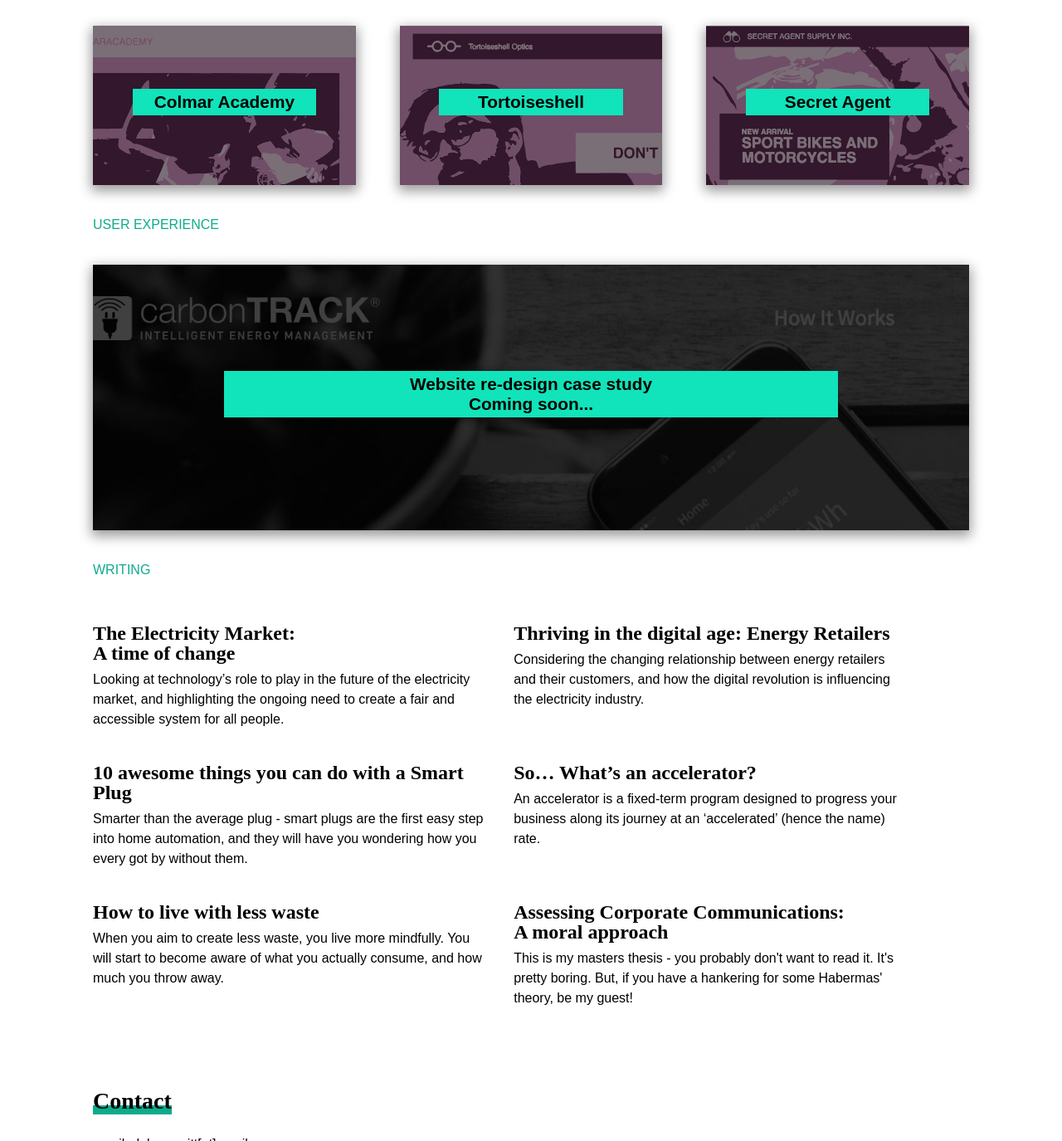
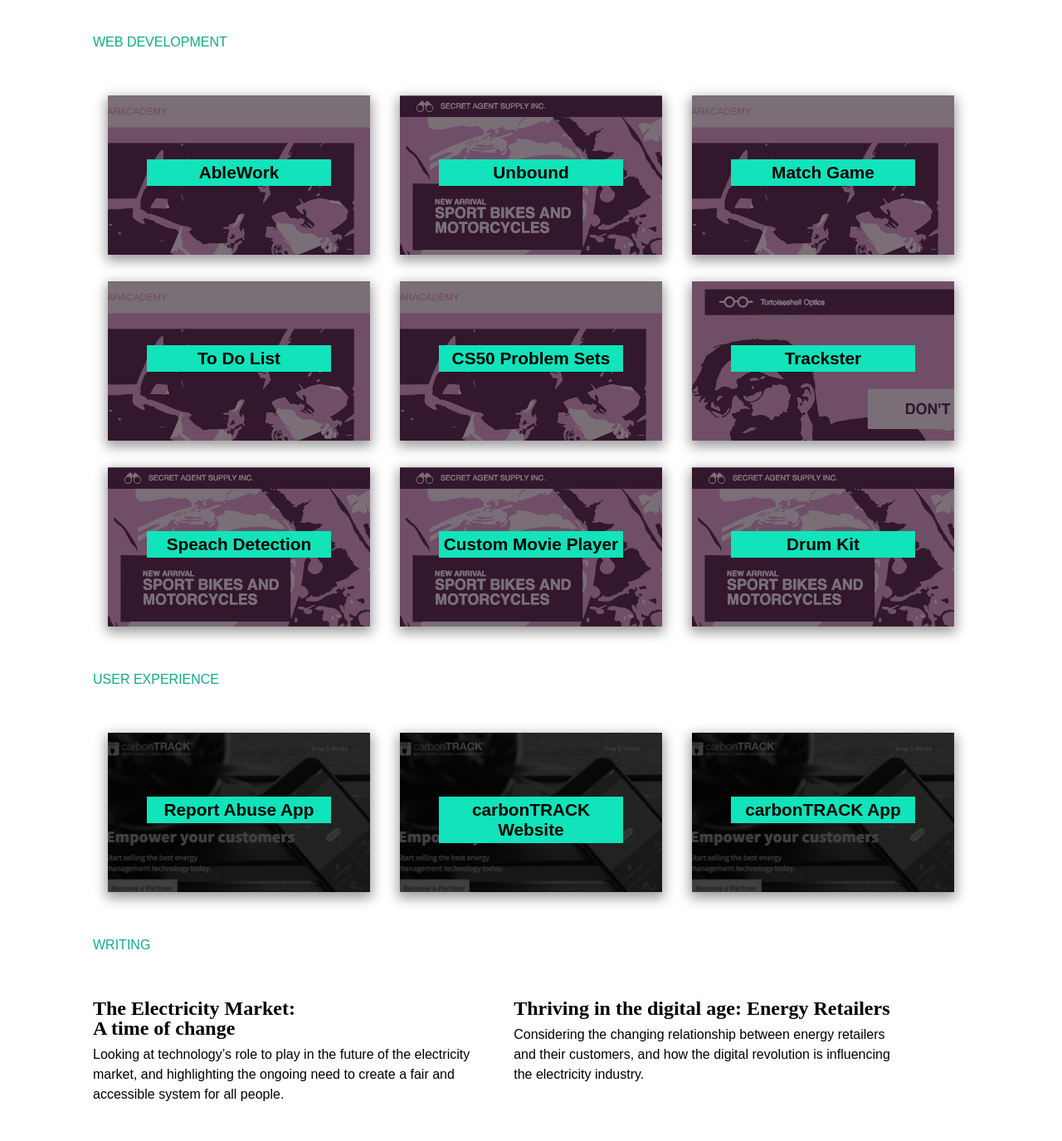
Before and after one commit to debracupitt/portfolio, a website: page index.html in a window 1280 px wide. Shown: the part 1322-2697 px from the top of the page at 83% size. Drawn offline with Linux system fonts and the light colour scheme.

Commit message:
Fix gap on cards and add more cards

```diff
--- a/index.html
+++ b/index.html
@@ -30,7 +30,7 @@
       <img id="profile-image" src="./resources/images/profile-image.jpg" alt="Profile image of Deb">
     </div>
     <div class="profile">
-      <h1>User experience designer & web developer.</h1></br>
+      <h1>Web developer & user experience designer.</h1></br>
       <h3>I focus on tackling <span class="green">social and environmental</span> challenges & creating <span class="green">positive impact.</span></h3>
     </div>
   </header>
@@ -50,7 +50,10 @@
     <div class="history">
       <h4>BRIEF HISTORY IN TIME</h4>
       <ul>
-        <li><div class="date">January 2017 to Current</div>
+        <li><div class="date">May 2018 to Current</div>
+        <div class="role">Freelance Web Developer and Designer</div>
+        <div class="company">Self-Employed</div></li>
+        <li><div class="date">January 2017 to May 2018</div>
         <div class="role">Marketing & User Experience Manager</div>
         <div class="company">carbonTRACK</div></li>
         <li><div class="date">October 2016 to January 2017</div>
@@ -66,15 +69,15 @@
       </br>
       <h4>SKILLS</h4>
       <ul>
+        <li><div class="role">Javascript, HTML, CSS, SCSS, Python, C, SQLite</div>
+        </li>
         <li><div class="role">User experience design & strategy</div>
         </li>
-        <li><div class="role">Front-end web development</div>
+        <li><div class="role">Team leadership (Scrum Master)</div>
         </li>
-        <li><div class="role">Team leadership (scrum master)</div>
+        <li><div class="role">Problem solving</div>
         </li>
         <li><div class="role">Digital marketing & copywriting</div>
-        </li>
-        <li><div class="role">Problem solving</div>
         </li>
       </ul>
     </div>
@@ -89,49 +92,137 @@
   <div>
     <h4 class="work">WEB DEVELOPMENT</h4>
     <div class="web flex wrap justify-spacebtwn">
+
       <div class="card card-small">
-        <a href="https://debracupitt.github.io/colmaracademy/" target="_blank">
-          <img src="resources/images/colmar-academy.svg" alt="Colmar Academy">
+        <a href="https://github.com/debracupitt/ablework" target="_blank">
+          <img src="resources/images/colmar-academy.svg" alt="AbleWork">
           <div class="content-overlay"></div>
           <div class="title">
-            <h3>Colmar Academy</h3>
+            <h3>AbleWork</h3>
           </div>
         </a>
       </div>
+
       <div class="card card-small">
-        <a href="https://debracupitt.github.io/Tortoiseshell/" target="_blank">
-          <img src="resources/images/optics.svg" alt="Tortoiseshell">
+        <a href="https://debracupitt.github.io/secretagent/" target="_blank">
+          <img src="resources/images/secret-agent.svg" alt="Unbound">
           <div class="content-overlay"></div>
           <div class="title">
-            <h3>Tortoiseshell</h3>
+            <h3>Unbound</h3>
           </div>
         </a>
       </div>
+
       <div class="card card-small">
-        <a href="https://debracupitt.github.io/secretagent/" target="_blank">
-          <img src="resources/images/secret-agent.svg" alt="secretagent">
+        <a href="https://github.com/debracupitt/ablework" target="_blank">
+          <img src="resources/images/colmar-academy.svg" alt="Match Game">
           <div class="content-overlay"></div>
           <div class="title">
-            <h3>Secret Agent</h3>
+            <h3>Match Game</h3>
           </div>
         </a>
       </div>
+
+      <div class="card card-small">
+        <a href="https://github.com/debracupitt/ablework" target="_blank">
+          <img src="resources/images/colmar-academy.svg" alt="To Do List">
+          <div class="content-overlay"></div>
+          <div class="title">
+            <h3>To Do List</h3>
+          </div>
+        </a>
+      </div>
+
+      <div class="card card-small">
+        <a href="https://debracupitt.github.io/colmaracademy/" target="_blank">
+          <img src="resources/images/colmar-academy.svg" alt="CS50 Problem Sets">
+          <div class="content-overlay"></div>
+          <div class="title">
+            <h3>CS50 Problem Sets</h3>
+          </div>
+        </a>
+      </div>
+
+      <div class="card card-small">
+        <a href="https://debracupitt.github.io/Tortoiseshell/" target="_blank">
+          <img src="resources/images/optics.svg" alt="Trackster">
+          <div class="content-overlay"></div>
+          <div class="title">
+            <h3>Trackster</h3>
+          </div>
+        </a>
+      </div>
+
+      <div class="card card-small">
+        <a href="https://debracupitt.github.io/secretagent/" target="_blank">
+          <img src="resources/images/secret-agent.svg" alt="Speach Detection">
+          <div class="content-overlay"></div>
+          <div class="title">
+            <h3>Speach Detection</h3>
+          </div>
+        </a>
+      </div>
+
+      <div class="card card-small">
+        <a href="https://debracupitt.github.io/secretagent/" target="_blank">
+          <img src="resources/images/secret-agent.svg" alt="Custom Movie Player">
+          <div class="content-overlay"></div>
+          <div class="title">
+            <h3>Custom Movie Player</h3>
+          </div>
+        </a>
+      </div>
+
+      <div class="card card-small">
+        <a href="https://debracupitt.github.io/secretagent/" target="_blank">
+          <img src="resources/images/secret-agent.svg" alt="Drum Kit">
+          <div class="content-overlay"></div>
+          <div class="title">
+            <h3>Drum Kit</h3>
+          </div>
+        </a>
+      </div>
+
     </div>
   </div>
 
   <!--User Experience-->
   <div>
     <h4 class="work">USER EXPERIENCE</h4>
-    <!-- <div> -->
-      <div class="card card-big">
-        <a href="https://debracupitt.github.io/secretagent/" target="_blank">
-          <img src="resources/images/carbontrack1.png" alt="secretagent">
-          <div class="content-overlay"></div>
-          <div class="title">
-            <h3>Website re-design case study</br>Coming soon...</h3>
-          </div>
-        </a>
+      <div class="web flex wrap justify-spacebtwn">
+
+        <div class="card card-small">
+          <a href="https://debracupitt.github.io/secretagent/" target="_blank">
+            <img src="resources/images/carbontrack1.png" alt="Report Abuse App">
+            <div class="content-overlay"></div>
+            <div class="title">
+              <h3>Report Abuse App</h3>
+            </div>
+          </a>
+        </div>
+
+        <div class="card card-small">
+          <a href="https://debracupitt.github.io/secretagent/" target="_blank">
+            <img src="resources/images/carbontrack1.png" alt="carbonTRACK Website">
+            <div class="content-overlay"></div>
+            <div class="title">
+              <h3>carbonTRACK Website</h3>
+            </div>
+          </a>
+        </div>
+
+        <div class="card card-small">
+          <a href="https://debracupitt.github.io/secretagent/" target="_blank">
+            <img src="resources/images/carbontrack1.png" alt="carbonTRACK App">
+            <div class="content-overlay"></div>
+            <div class="title">
+              <h3>carbonTRACK App</h3>
+            </div>
+          </a>
+        </div>
+
       </div>
+
   </div>
 
   <!--Writing-->
--- a/resources/sass/_components.scss
+++ b/resources/sass/_components.scss
@@ -1,6 +1,7 @@
 .card-small {
   width: 30%;
   height: 12rem;
+  margin: 1rem auto;
 }
 
 .card-big {
@@ -68,7 +69,6 @@
   .card-small {
     width: 45%;
     height: 12rem;
-    margin: 1rem auto;
   }
 
   .card-big {
@@ -81,6 +81,5 @@
   .card-big {
     width: 80%;
     height: 11rem;
-    margin: 1rem auto;
   }
 }
```
Also changed, not shown: resources/css/main.css, 1 other file.
